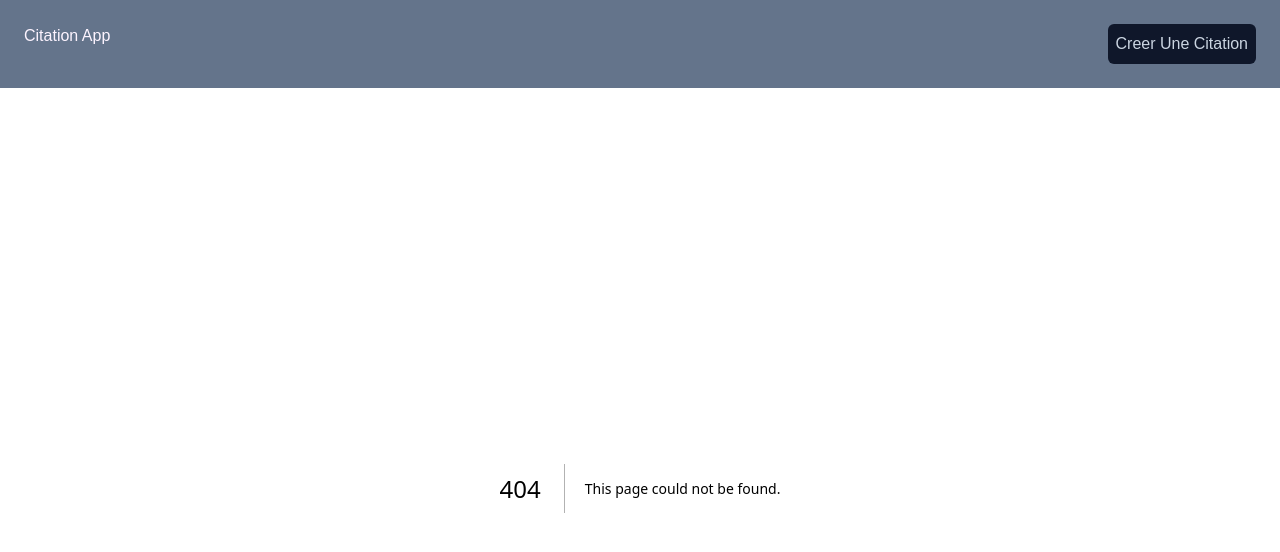
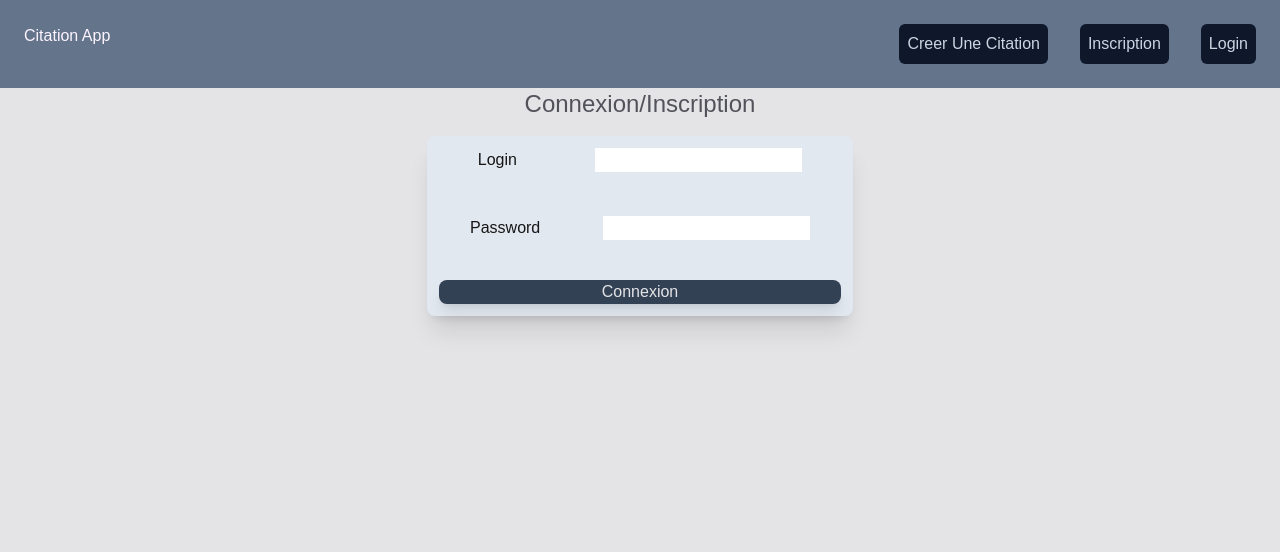
Before and after one commit to Limbi32/citationv02, a Next.js app: page /Login in a window 1280 px wide. Before the commit this address had no page. Shown: the top 552 px of the page. Built offline with nearby package versions, Linux system fonts and the light colour scheme.

Commit message:
modification de certain fonctiin

```diff
--- a/app/Components/Contenu.tsx
+++ b/app/Components/Contenu.tsx
@@ -2,6 +2,7 @@
 import Link from "next/link";
 import useFetch from "../Hooks/useFetch";
 import Loader from "./loader";
+import { MdDelete } from "react-icons/md";
 
 // Définir un type pour les données que vous attendez de l'API
 interface Post {
@@ -72,7 +73,7 @@ export default function Contenu() {
               {article.auteur}
             </p>
           </div>
-           <button className="bg-slate-400 p-3 rounded-lg" onClick={() =>onDelete(article.id)}  >X</button>
+           <button className=" rounded-lg" onClick={() =>onDelete(article.id)}  ><MdDelete /></button>
          </div>
         ))}
     </div>
--- a/app/Components/Header.tsx
+++ b/app/Components/Header.tsx
@@ -8,16 +8,28 @@ export default function Header() {
   const handlesend = () => {
     router.push("/Create");
   };
+  const handlelogin = () => {
+    router.push("/Login");
+  };
   return (
     <div className="bg-slate-500 text-slate-300 flex justify-between p-6">
       <h1 className="text-left text-fuchsia-50">Citation App</h1>
+<div className="flex gap-8">
 
-      <button
+<button
         className="bg-slate-900 p-2 rounded-md  hover:bg-slate-600"
         onClick={handlesend}
+
       >
         Creer Une Citation
       </button>
+      <button className="bg-slate-900 p-2 rounded-md  hover:bg-slate-600"  onClick={handlelogin}>
+        Inscription
+      </button>
+      <button className="bg-slate-900 p-2 rounded-md  hover:bg-slate-600"  onClick={handlelogin}>
+        Login
+      </button>
+</div>
     </div>
   );
 }
--- /dev/null
+++ b/app/Components/Login/Login.tsx
@@ -0,0 +1,15 @@
+"use client"
+import React from 'react'
+
+export default function login() {
+  return (
+    <div>
+
+        <h1>Connexion/Inscription</h1>
+
+
+        <label htmlFor="login">Login</label><input type="text" name="login" id="login" />
+        <label htmlFor="mdp">Password </label><input type="text" name='mdp' id='mdp' />
+    </div>
+  )
+}
--- a/app/Create/FormData.tsx
+++ b/app/Create/FormData.tsx
@@ -48,7 +48,7 @@ export default function Ajouter() {
             required={true}
             value={title}
             onChange={(e) => setTitle(e.target.value)}
-            className="m-4 w-4/5 flex justify-center"
+            className="m-4 w-4/5 flex justify-center h-full"
           />
         </div>
 
--- /dev/null
+++ b/app/Login/page.tsx
@@ -0,0 +1,26 @@
+
+
+export default async function Login(){
+    return(
+        <div className="w-full h-screen flex justify-center  bg-zinc-200">
+            <div className="flex flex-col  items-center gap-4 text-2xls w-full">
+
+                    <h1 className="bg-zinc-200 text-2xl text-zinc-600">Connexion/Inscription</h1>
+
+
+                <div className="flex flex-col gap-10 bg-slate-200 rounded-lg p-3 w-4/12 shadow-xl">
+                   <div className="flex flex-col gap-11 ">
+                   <div className="flex  justify-around w-full"  >
+                   <label htmlFor="login">Login</label><input type="text" name="login" id="login" />
+                   </div >
+                   <div className="flex  justify-around w-full">
+                   <label htmlFor="mdp">Password </label><input type="password" name='mdp' id='mdp' />
+
+                   </div>
+                   </div>
+                    <button className="bg-slate-700 text-zinc-200 rounded-lg shadow-lg hover:bg-zinc-500">Connexion</button>
+                </div>
+            </div>
+        </div>
+    )
+}
--- a/package.json
+++ b/package.json
@@ -13,7 +13,8 @@
     "@prisma/client": "^6.1.0",
     "next": "15.0.3",
     "react": "19.0.0-rc-66855b96-20241106",
-    "react-dom": "19.0.0-rc-66855b96-20241106"
+    "react-dom": "19.0.0-rc-66855b96-20241106",
+    "react-icons": "^5.4.0"
   },
   "devDependencies": {
     "@types/node": "^20",
```
Also changed, not shown: app/Inscription/page.tsx (added), 1 other file (tests, documents, lock files or other folders).
